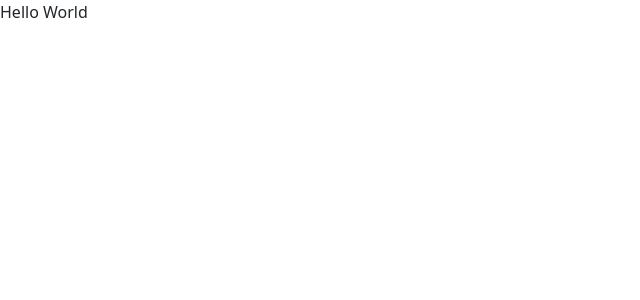
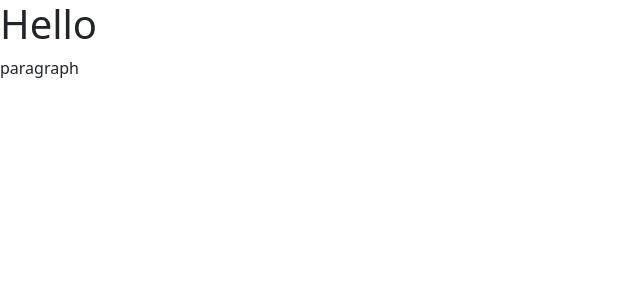
Before and after one commit to YinnyF/ecommerce-app-react-v1, a React (Create React App) app: page / in a window 1280 px wide. Shown: the top 300 px of the page, without its empty margins (0-640 px from the left). Built offline with nearby package versions, Linux system fonts and the light colour scheme.

Commit message:
feat: create NavBar React Component

```diff
--- /dev/null
+++ b/src/App.jsx
@@ -0,0 +1,14 @@
+import React, { Component } from "react";
+
+class NavBar extends Component {
+  render() {
+    return (
+      <React.Fragment>
+        <h1>Hello</h1>
+        <p>paragraph</p>
+      </React.Fragment>
+    );
+  }
+}
+
+export default NavBar;
--- a/src/index.js
+++ b/src/index.js
@@ -7,5 +7,6 @@
 import "bootstrap/dist/js/bootstrap";
 import "bootstrap/dist/css/bootstrap.css";
 
-var element = <div>Hello World</div>;
-ReactDOM.render(element, document.getElementById("root"));
+import NavBar from "./App";
+
+ReactDOM.render(<NavBar />, document.getElementById("root"));
```
